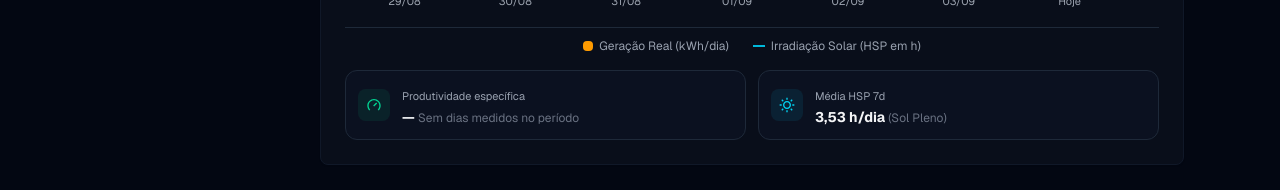
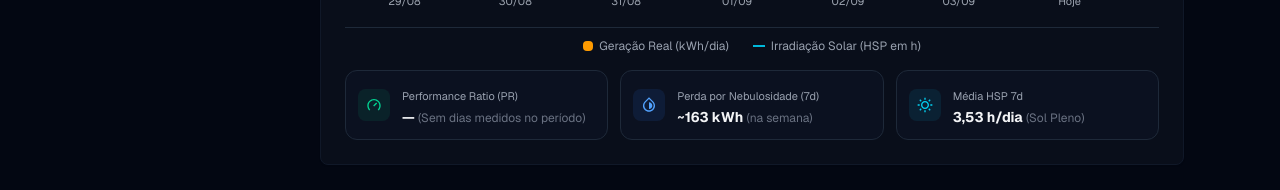
Before and after one commit to DiegoHahn/Solar-hub, a Next.js app in the folder dashboard/: page /combinada in a window 1280 px wide. Shown: the part 1177-1367 px from the top of the page. Built offline with nearby package versions, Linux system fonts and the light colour scheme; no server answers; the database is empty.

Commit message:
fix(dashboard): restore dynamic performance ratio and cloud loss cards (#22)

```diff
--- a/dashboard/src/components/WeatherEfficiencySection.tsx
+++ b/dashboard/src/components/WeatherEfficiencySection.tsx
@@ -19,12 +19,13 @@ import {
   RiRainyLine,
   RiThunderstormsLine,
   RiSunCloudyLine,
+  RiContrastDropLine,
   RiSpeedUpLine,
   RiFlashlightLine,
 } from "@remixicon/react";
 import { Card } from "@/components/Card";
 import { cx } from "@/lib/utils";
-import { DailyWeather, fallbackDailyWeather, specificYield } from "@/lib/weather";
+import { DailyWeather, fallbackDailyWeather, calculatePerformanceRatio, calculateCloudLoss } from "@/lib/weather";
 import { useI18n, formatNumber, type Locale } from "@/i18n";
 
 interface CustomWeatherTooltipProps {
@@ -135,7 +136,8 @@ export function WeatherEfficiencySection({
   const sunnyDays = displayedData.filter((d) => d.weatherCode <= 1).length;
   const partlyCloudyDays = displayedData.filter((d) => d.weatherCode >= 2 && d.weatherCode <= 48).length;
   const rainyDays = displayedData.filter((d) => d.weatherCode >= 50).length;
-  const yieldStats = specificYield(displayedData);
+  const prStats = calculatePerformanceRatio(displayedData);
+  const cloudLossStats = calculateCloudLoss(displayedData);
 
   const renderWeatherIcon = (icon: DailyWeather["icon"], className = "size-4") => {
     switch (icon) {
@@ -470,28 +472,55 @@ export function WeatherEfficiencySection({
 
       {/* Diagnostic Cards */}
       {!compact && (
-        <div className="mt-4 grid grid-cols-1 gap-3 sm:grid-cols-2">
+        <div className="mt-4 grid grid-cols-1 gap-3 sm:grid-cols-3">
           <div className="flex items-center gap-3 rounded-xl border border-gray-200 bg-gray-50/50 p-3 dark:border-gray-800 dark:bg-gray-900/40">
             <div className="flex size-8 shrink-0 items-center justify-center rounded-lg bg-emerald-500/10 text-emerald-600 dark:text-emerald-400">
               <RiSpeedUpLine className="size-4" />
             </div>
             <div>
-              <span className="text-[11px] text-gray-500 dark:text-gray-400">{t.combined.specificYieldTitle}</span>
-              {yieldStats ? (
-                <>
-                  <div className="text-sm font-bold text-gray-900 dark:text-gray-100">
-                    {formatNumber(yieldStats.kwhPerKwpDay, locale, { minimumFractionDigits: 2, maximumFractionDigits: 2 })}{" "}
-                    <span className="text-xs font-normal text-gray-500">{t.combined.specificYieldUnit}</span>
-                  </div>
-                  <p className="text-[10px] text-gray-500">
-                    {t.combined.measuredDays.replace("{n}", String(yieldStats.measuredDays))}
-                  </p>
-                </>
+              <span className="text-[11px] text-gray-500 dark:text-gray-400">{t.combined.performanceRatioTitle}</span>
+              {prStats ? (
+                <div className="text-sm font-bold text-gray-900 dark:text-gray-100">
+                  {formatNumber(prStats.prPercent, locale, { minimumFractionDigits: 1, maximumFractionDigits: 1 })}%{" "}
+                  <span
+                    className={cx(
+                      "text-xs font-normal",
+                      prStats.prPercent >= 80
+                        ? "text-emerald-600 dark:text-emerald-400"
+                        : prStats.prPercent >= 70
+                        ? "text-blue-600 dark:text-blue-400"
+                        : "text-amber-600 dark:text-amber-400"
+                    )}
+                  >
+                    {prStats.prPercent >= 80
+                      ? t.combined.excellentQuality
+                      : prStats.prPercent >= 70
+                      ? t.combined.goodQuality
+                      : t.combined.regularQuality}
+                  </span>
+                </div>
               ) : (
                 <div className="text-sm font-bold text-gray-900 dark:text-gray-100">
-                  — <span className="text-xs font-normal text-gray-500">{t.combined.noMeasuredDays}</span>
+                  — <span className="text-xs font-normal text-gray-500">({t.combined.noMeasuredDays})</span>
                 </div>
               )}
+            </div>
+          </div>
+
+          <div className="flex items-center gap-3 rounded-xl border border-gray-200 bg-gray-50/50 p-3 dark:border-gray-800 dark:bg-gray-900/40">
+            <div className="flex size-8 shrink-0 items-center justify-center rounded-lg bg-blue-500/10 text-blue-600 dark:text-blue-400">
+              <RiContrastDropLine className="size-4" />
+            </div>
+            <div>
+              <span className="text-[11px] text-gray-500 dark:text-gray-400">
+                {t.combined.cloudLossTitle.replace("{period}", range)}
+              </span>
+              <div className="text-sm font-bold text-gray-900 dark:text-gray-100">
+                ~{formatNumber(cloudLossStats ? cloudLossStats.lostKwh : 0, locale, { maximumFractionDigits: 0 })} kWh{" "}
+                <span className="text-xs font-normal text-gray-500">
+                  {range === "90d" ? t.combined.inQuarter : range === "30d" ? t.combined.inMonth : t.combined.inWeek}
+                </span>
+              </div>
             </div>
           </div>
 
--- a/dashboard/src/i18n/locales/en.ts
+++ b/dashboard/src/i18n/locales/en.ts
@@ -328,9 +328,14 @@ export const en: Translations = {
     generation90d: "90-Day Generation",
     generationMonth: "Month's Generation",
     avgHspDaily: "Avg {hsp} h/day PSH",
-    specificYieldTitle: "Specific yield",
-    specificYieldUnit: "kWh/kWp/day",
-    measuredDays: "{n} measured days",
+    performanceRatioTitle: "Performance Ratio (PR)",
+    excellentQuality: "(Excellent)",
+    goodQuality: "(Good)",
+    regularQuality: "(Attention)",
+    cloudLossTitle: "Cloud Cover Loss ({period})",
+    inQuarter: "(in quarter)",
+    inMonth: "(in month)",
+    inWeek: "(in week)",
     noMeasuredDays: "No measured days in this period",
     avgHspPeriod: "Avg PSH {period}",
     fullSunLabel: "(Full Sun)",
--- a/dashboard/src/i18n/locales/pt-BR.ts
+++ b/dashboard/src/i18n/locales/pt-BR.ts
@@ -328,9 +328,14 @@ export const ptBR: Translations = {
     generation90d: "Geração 90 Dias",
     generationMonth: "Geração do Mês",
     avgHspDaily: "Média {hsp} h/dia HSP",
-    specificYieldTitle: "Produtividade específica",
-    specificYieldUnit: "kWh/kWp/dia",
-    measuredDays: "{n} dias medidos",
+    performanceRatioTitle: "Performance Ratio (PR)",
+    excellentQuality: "(Excelente)",
+    goodQuality: "(Bom)",
+    regularQuality: "(Atenção)",
+    cloudLossTitle: "Perda por Nebulosidade ({period})",
+    inQuarter: "(no trimestre)",
+    inMonth: "(no mês)",
+    inWeek: "(na semana)",
     noMeasuredDays: "Sem dias medidos no período",
     avgHspPeriod: "Média HSP {period}",
     fullSunLabel: "(Sol Pleno)",
--- a/dashboard/src/lib/weather.ts
+++ b/dashboard/src/lib/weather.ts
@@ -49,18 +49,44 @@ export function parseWmoCode(code: number): { conditionKey: WeatherConditionKey;
 }
 
 /**
- * Specific yield (kWh per installed kWp per day) over the days with measured generation.
- * Estimated days are excluded because their kWh is derived from irradiance, and so is today,
- * whose generation is still partial.
+ * Real Performance Ratio (PR) calculation:
+ * PR = (Actual Generation kWh) / (Total Incident Solar Energy on 16 kWp array) * 100
+ * Incident energy = HSP * 16 kWp.
+ * Only measured days (isReal && !isToday) are computed to reflect physical performance.
  */
-export function specificYield(
+export function calculatePerformanceRatio(
   days: DailyWeather[],
   nominalKwp = 16,
-): { kwhPerKwpDay: number; measuredDays: number } | null {
-  const measured = days.filter((d) => d.isReal && !d.isToday);
+): { prPercent: number; measuredDays: number } | null {
+  const measured = days.filter((d) => d.isReal && !d.isToday && d.solarRadiationHsp > 0);
   if (measured.length === 0) return null;
-  const producedKwh = measured.reduce((sum, d) => sum + d.estimatedKwh, 0);
-  return { kwhPerKwpDay: producedKwh / nominalKwp / measured.length, measuredDays: measured.length };
+  const totalActualKwh = measured.reduce((sum, d) => sum + d.estimatedKwh, 0);
+  const totalTheoreticalKwh = measured.reduce((sum, d) => sum + d.solarRadiationHsp * nominalKwp, 0);
+  if (totalTheoreticalKwh <= 0) return null;
+  const prPercent = (totalActualKwh / totalTheoreticalKwh) * 100;
+  return { prPercent, measuredDays: measured.length };
+}
+
+/**
+ * Real Cloud Cover Loss (Perda por Nebulosidade):
+ * Measures the energy lost due to cloud cover attenuation compared to clear-sky conditions.
+ * Reference clear-sky HSP is estimated by the highest observed HSP or 5.5 h/day baseline.
+ * Cloud loss for a day = max(0, (Clear-sky HSP - Day HSP) * 16 kWp * 0.81 PR baseline).
+ */
+export function calculateCloudLoss(
+  days: DailyWeather[],
+  nominalKwp = 16,
+  prBaseline = 0.81,
+): { lostKwh: number; evaluatedDays: number } | null {
+  const validDays = days.filter((d) => !d.isToday);
+  if (validDays.length === 0) return null;
+  const maxObservedHsp = Math.max(...validDays.map((d) => d.solarRadiationHsp), 5.5);
+  const clearSkyReferenceHsp = Math.max(maxObservedHsp, 5.5);
+  const lostKwh = validDays.reduce((sum, d) => {
+    const deficitHsp = Math.max(0, clearSkyReferenceHsp - d.solarRadiationHsp);
+    return sum + deficitHsp * nominalKwp * prBaseline;
+  }, 0);
+  return { lostKwh, evaluatedDays: validDays.length };
 }
 
 /** Fixed series observed in Içara/SC, used when Open-Meteo API is unreachable */
```
Also changed, not shown: dashboard/src/i18n/types.ts (+8 -3 lines), 2 other files (tests, documents, lock files or other folders).
